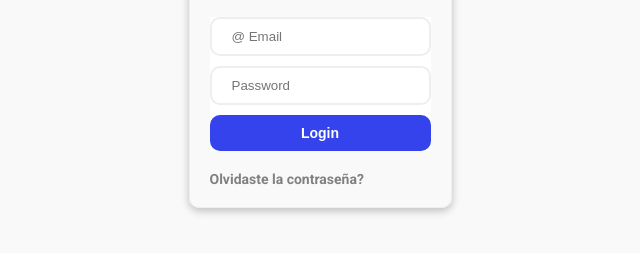
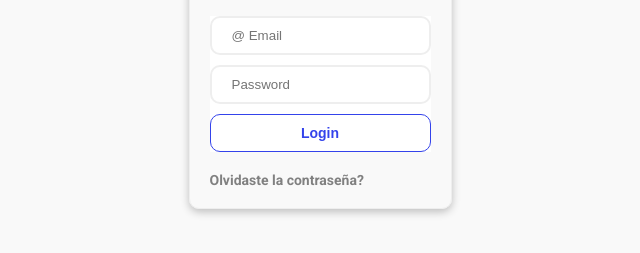
Before and after one commit to jsEstebanjs/Ejercicios-MIT, a plain HTML site: page index.html in a window 1280 px wide. In both pictures the pointer is over the button "Login". Shown: the part 339-592 px from the top of the page, without its empty margins (320-960 px from the left). Drawn offline with Linux system fonts and the light colour scheme.

Commit message:
commit 3

```diff
--- a/stilos.css
+++ b/stilos.css
@@ -71,8 +71,14 @@ body .main-section form button{
     padding: 10px 20px;
     border-radius: 10px;
     color: var(--Form-Background-Color);
-    border: none;
+    border: 1px solid var(--Button-background-color);
     font-size: 1.4rem;
     font-weight: 700;
     cursor: pointer;
+    transition: background-color .3s ease;
 }
+body .main-section form button:hover{
+    border: 1px solid var(--Button-background-color);
+    background-color: #fff;
+    color: var(--Button-background-color);
+}
```
